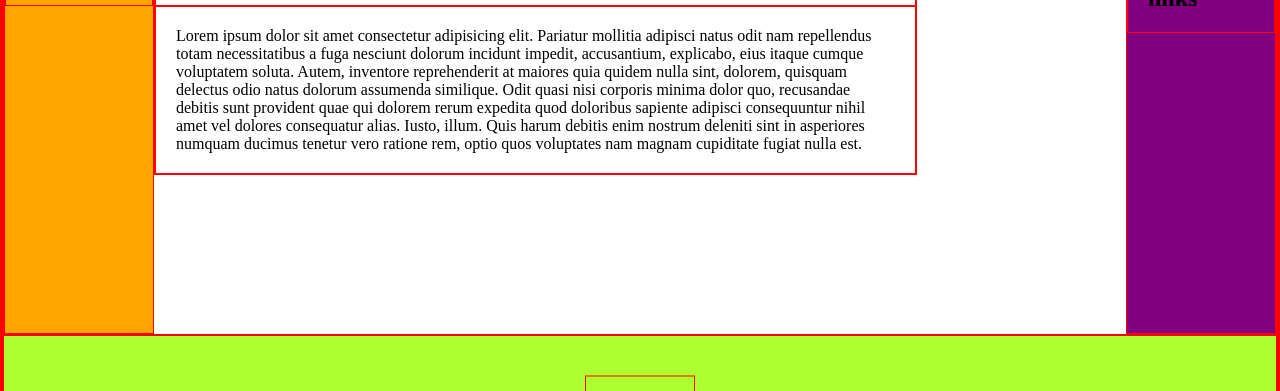
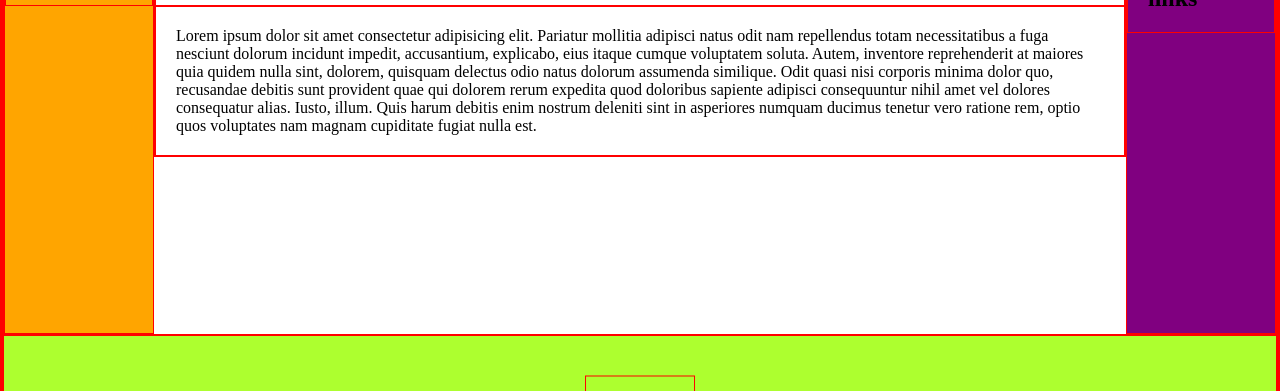
Before and after one commit to lixolitr/responsive-web-float, a plain HTML site: page index.html in a window 1280 px wide. Shown: the part 218-609 px from the top of the page. Drawn offline with Linux system fonts and the light colour scheme.

Commit message:
Added calc function for main-content width

```diff
--- a/css/style.css
+++ b/css/style.css
@@ -16,11 +16,11 @@
     height: 1px;
 }
 
-.floated-group:after {
+/* .floated-group:after {
     content: "";
     display: table;
     clear: both;
-  }
+  } */
 
 h1, h2, p {
     padding: 20px;
@@ -52,7 +52,8 @@ h1, h2, p {
 
 .main-content {
     float: left;
-    width: 60%;
+    /* width: 60%; */
+    width: calc(100% - 300px);
 }
 
 .aside-right {
@@ -67,7 +68,7 @@ h1, h2, p {
     background-color: greenyellow;
     width: 100%;
     height: 150px;
-    /* clear: both; */
+    clear: both;
     position: relative;
 }
 
```
